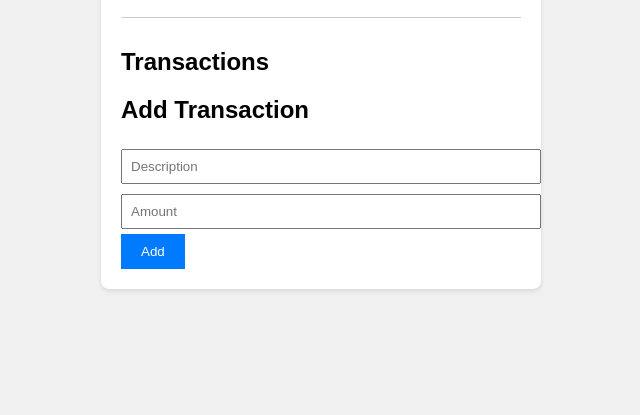
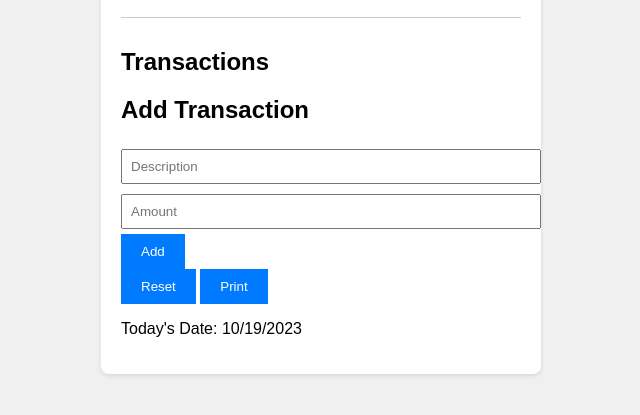
Before and after one commit to Emmanuel-Oite/FinancialMGTAPP, a plain HTML site: page index.html in a window 1280 px wide. Shown: the part 141-556 px from the top of the page, without its empty margins (319-959 px from the left). Drawn offline with Linux system fonts and the light colour scheme.

Commit message:
Added reset button and print button

```diff
--- a/app.js
+++ b/app.js
@@ -4,8 +4,21 @@ document.addEventListener("DOMContentLoaded", () => {
   const textInput = document.getElementById("text");
   const amountInput = document.getElementById("amount");
   const addTransactionBtn = document.getElementById("add-transaction");
+  const resetButton = document.getElementById("reset-button");
+  const printButton = document.getElementById("print-button");
+  const currentDate = document.getElementById("current-date");
 
   let balance = 0;
+
+  // Reset button event listener
+  resetButton.addEventListener("click", () => {
+      resetBalance();
+  });
+
+  // Print button event listener
+  printButton.addEventListener("click", () => {
+      window.print();
+  });
 
   addTransactionBtn.addEventListener("click", () => {
       const text = textInput.value;
@@ -33,4 +46,14 @@ document.addEventListener("DOMContentLoaded", () => {
       textInput.value = "";
       amountInput.value = "";
   }
+
+  function resetBalance() {
+      balance = 0;
+      balanceElement.textContent = "0.00";
+      transactionList.innerHTML = "";
+  }
+
+  // Display the current date
+  const today = new Date();
+  currentDate.textContent = `Today's Date: ${today.toLocaleDateString()}`;
 });
--- a/index.html
+++ b/index.html
@@ -22,7 +22,12 @@
             <input type="number" id="amount" placeholder="Amount">
             <button id="add-transaction">Add</button>
         </div>
+        <div class="reset-print">
+          <button id="reset-button">Reset</button>
+          <button id="print-button">Print</button>
+          <p id="current-date"></p>
+      </div>
     </div>
-    <script src="app.js"></script>
+  <script src="app.js"></script>
 </body>
 </html>
```
